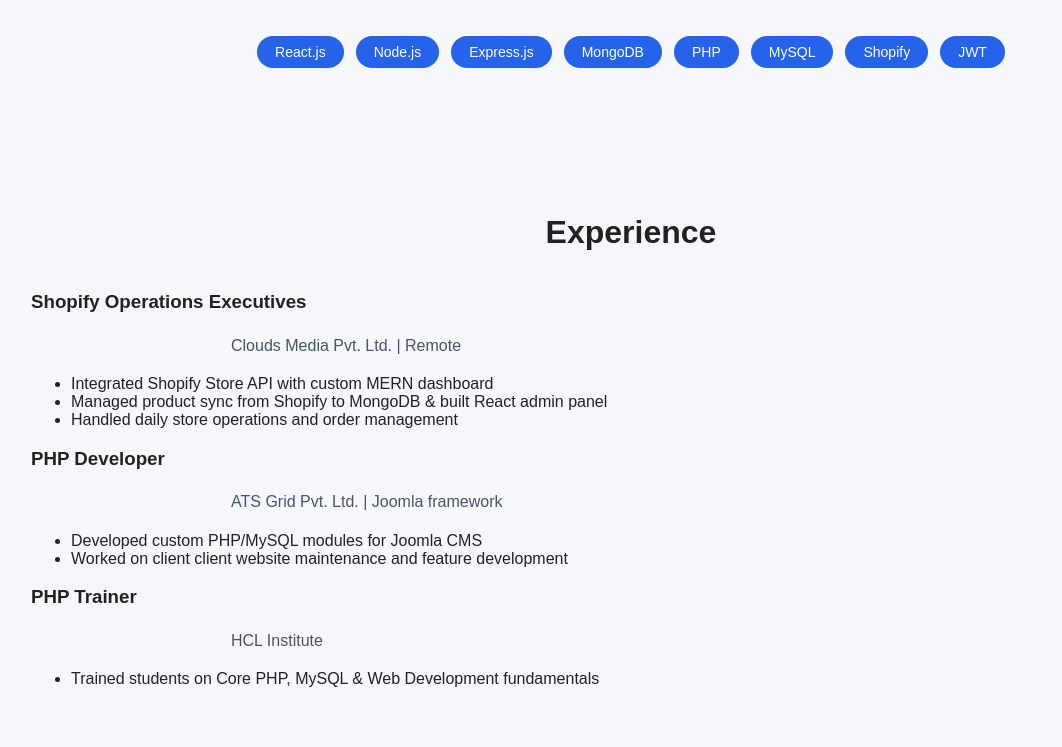
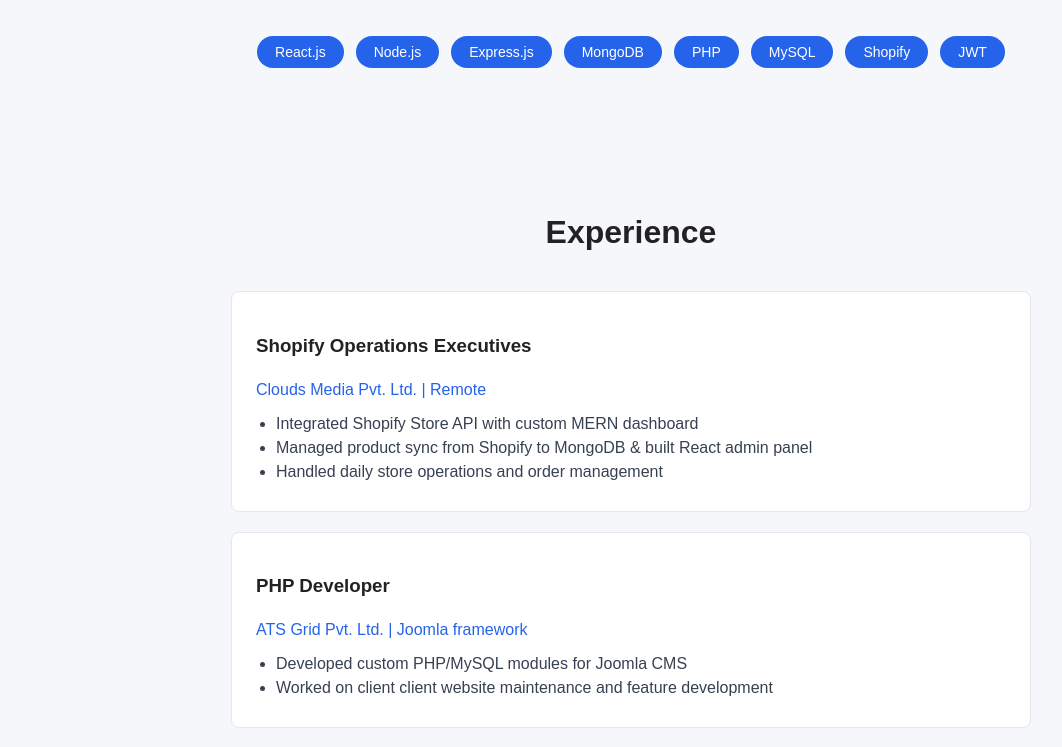
Before and after one commit to yachna2507/portfolio, a React (Create React App) app: page / in a window 1280 px wide. Shown: the part 866-1613 px from the top of the page, without its empty margins (9-1071 px from the left). Built offline with nearby package versions, Linux system fonts and the light colour scheme.

Commit message:
Update App.css

```diff
--- a/src/App.css
+++ b/src/App.css
@@ -95,6 +95,46 @@
   background: #1d4ed8;
   transform: translateY(-2px);
 }
+#experience {
+  padding: 60px 20px;
+  max-width: 800px;
+  margin: 0 auto;
+}
+#experience h2 {
+  text-align: center;
+  margin-bottom: 40px;
+}
+.exp-card {
+  background: #fff;
+  border: 1px solid #e5e7eb;
+  border-radius: 8px;
+  padding: 24px;
+  margin-bottom: 20px;
+  text-align: left;
+}
+.exp-header {
+  display: flex;
+  justify-content: space-between;
+  align-items: baseline;
+  margin-bottom: 4px;
+}
+.exp-header h3 {
+  margin: 0;
+  font-size: 18px;
+}
+.exp-company {
+  color: #2563eb;
+  font-weight: 500;
+  margin: 0 0 12px 0;
+}
+.exp-card ul {
+  margin: 0;
+  padding-left: 20px;
+}
+.exp-card li {
+  margin-bottom: 6px;
+  color: #374151;
+}
 
 .projects-grid {
   display: grid;
```
